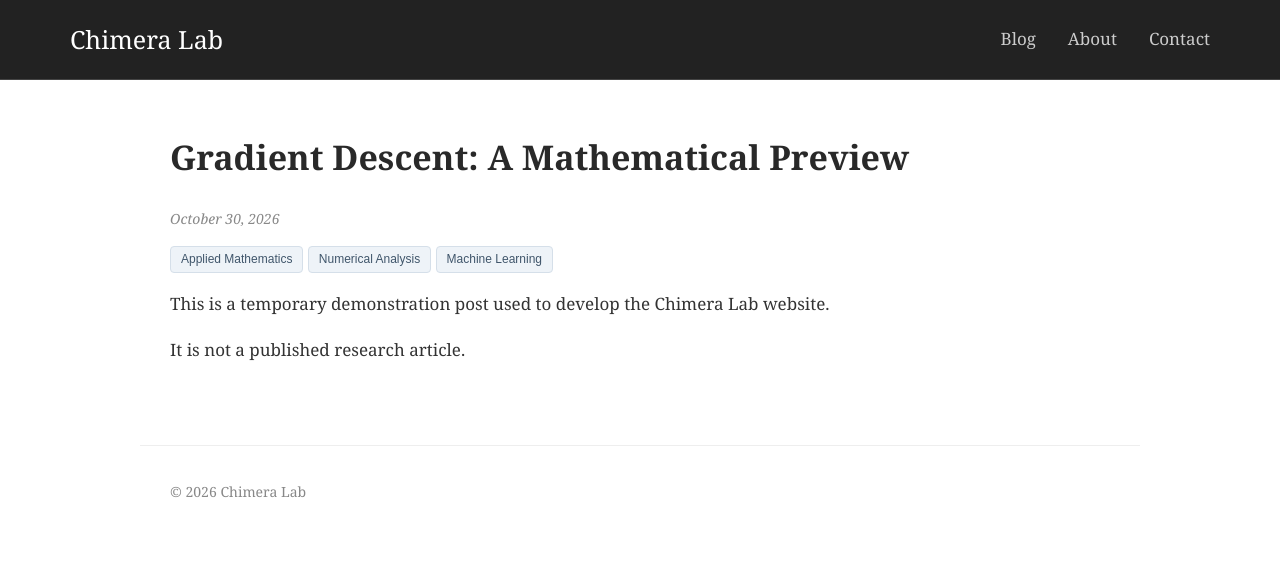
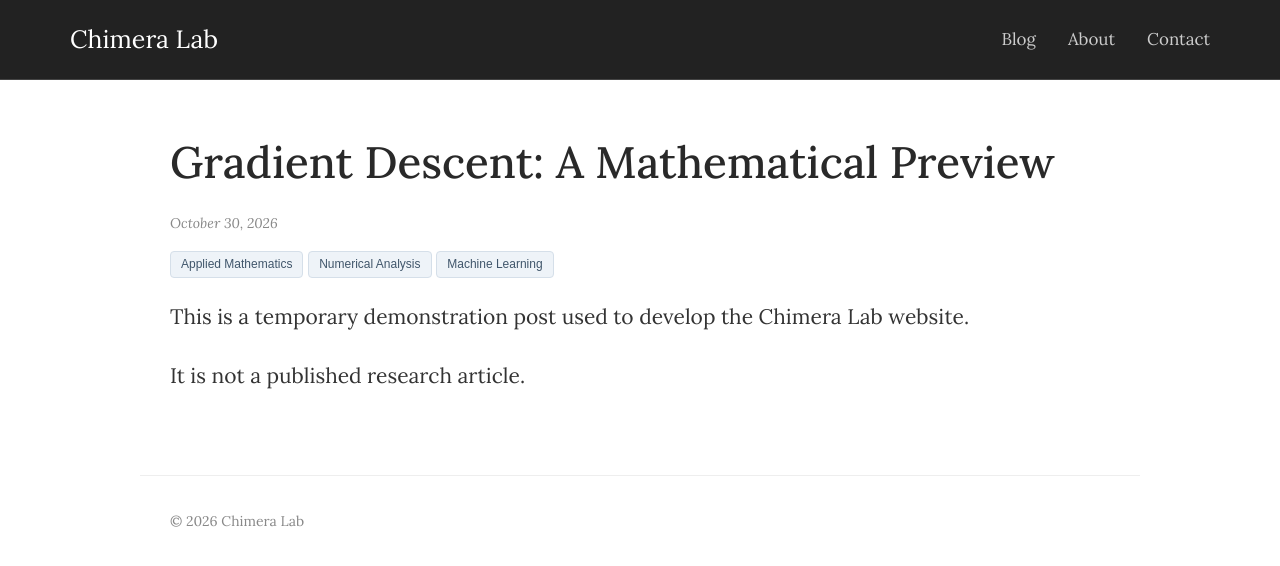
Before and after one commit to chimeralab314/chimeralab314.github.io, a Jekyll site: the page built from _posts/2026-10-30-gradient-descent-preview.md, in a window 1280 px wide. Shown: the top 566 px of the page. Built offline with Jekyll 4.4.1, drawn with Linux system fonts in a browser that asks for light colours.

Commit message:
Refine Chimera Lab typography

```diff
--- a/assets/css/style.css
+++ b/assets/css/style.css
@@ -1,6 +1,8 @@
 /* =================================
    CHIMERA LAB - MAIN STYLESHEET
    ================================= */
+
+@import url('https://fonts.googleapis.com/css2?family=Lora:ital,wght@0,400;0,500;0,600;0,700;1,400;1,500&display=swap');
 
 * {
     box-sizing: border-box;
@@ -11,8 +13,8 @@ body {
     padding: 0;
     background: #ffffff;
     color: #333333;
-    font-family: Georgia, "Times New Roman", serif;
-    font-size: 17px;
+    font-family: 'Lora', Georgia, serif;
+    font-size: 18px;
     line-height: 1.7;
 }
 
@@ -192,3 +194,49 @@ body {
     border-top: 1px solid #e8e8e8;
     margin: 28px 0 35px;
 }
+
+/* =================================
+   CHIMERA LAB - ARTICLE TYPOGRAPHY
+   ================================= */
+
+.article-page {
+    font-family: 'Lora', Georgia, serif;
+}
+
+.article-header h1 {
+    font-family: 'Lora', Georgia, serif;
+    font-size: 44px;
+    font-weight: 500;
+    line-height: 1.25;
+    margin-bottom: 22px;
+}
+
+.article-content {
+    font-family: 'Lora', Georgia, serif;
+    font-size: 21px;
+    line-height: 1.75;
+    max-width: 900px;
+}
+
+.article-content p {
+    margin-bottom: 22px;
+}
+
+.article-content h2 {
+    font-size: 32px;
+    font-weight: 600;
+    margin-top: 48px;
+    margin-bottom: 20px;
+}
+
+.article-content h3 {
+    font-size: 25px;
+    font-weight: 600;
+    margin-top: 36px;
+    margin-bottom: 16px;
+}
+
+.article-date,
+.article-tags {
+    font-family: 'Lora', Georgia, serif;
+}
```
